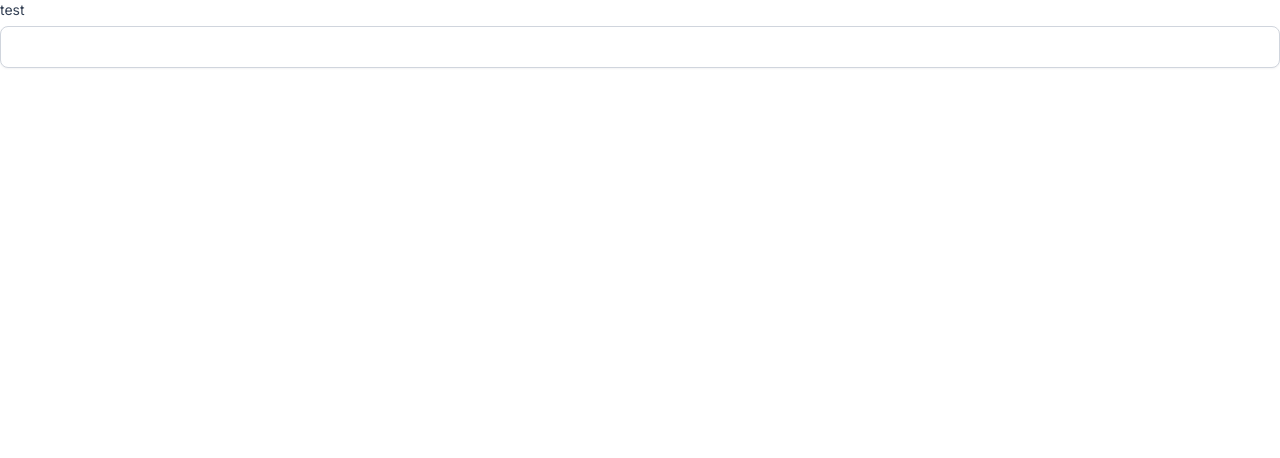
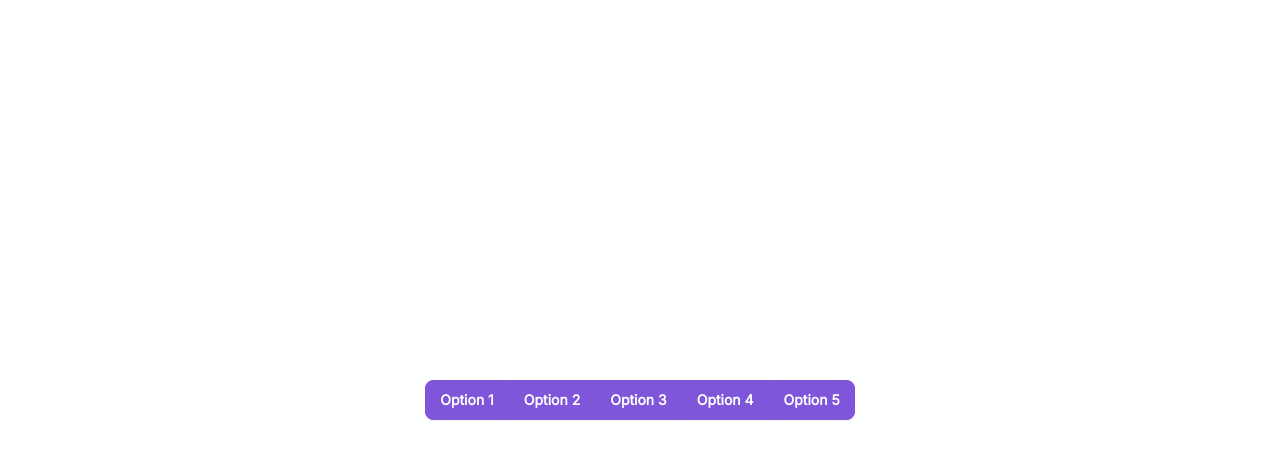
Before and after one commit to bat098/droplo, a Next.js app: page / in a window 1280 px wide. Shown: the top 458 px of the page. Built offline with nearby package versions, Linux system fonts and the light colour scheme.

Commit message:
feat: :sparkles: add ButtonGroup Component, add className prop to Button Component

```diff
--- a/src/app/components/Button/Button.tsx
+++ b/src/app/components/Button/Button.tsx
@@ -4,6 +4,7 @@ import {
   CommonClassesType,
   VaraintsClassesType,
 } from "./Button.types"
+import clsx from "clsx"
 
 const Button = (props: ButtonInterface) => {
   const {
@@ -13,6 +14,7 @@ const Button = (props: ButtonInterface) => {
     icon,
     onClick,
     disabled,
+    className,
   } = props
 
   const commonClasses: CommonClassesType = {
@@ -40,10 +42,12 @@ const Button = (props: ButtonInterface) => {
   const commonStyles = commonClasses[variant]
   const variantColorStyles = variantsClasses[variant][color]
 
-  const styles = `${baseStyles} ${commonStyles} ${variantColorStyles}`
-
   return (
-    <button className={styles} onClick={onClick} disabled={disabled}>
+    <button
+      className={clsx(baseStyles, commonStyles, variantColorStyles, className)}
+      onClick={onClick}
+      disabled={disabled}
+    >
       {icon}
       {children}
     </button>
--- a/src/app/components/Button/Button.types.ts
+++ b/src/app/components/Button/Button.types.ts
@@ -13,6 +13,7 @@ export interface ButtonInterface {
   icon?: React.ReactNode
   onClick?: (e: React.MouseEvent<HTMLButtonElement>) => void
   disabled?: boolean
+  className?: string
 }
 
 export type VaraintsClassesType = {
--- /dev/null
+++ b/src/app/components/ButtonGroup/Button.types.ts
@@ -0,0 +1,5 @@
+import { ButtonInterface } from "../Button/Button.types"
+
+export interface ButtonGroupInterface {
+  children: React.ReactElement<ButtonInterface>[]
+}
--- /dev/null
+++ b/src/app/components/ButtonGroup/ButtonGroup.tsx
@@ -0,0 +1,28 @@
+import React from "react"
+import { ButtonGroupInterface } from "./Button.types"
+
+const ButtonGroup = ({ children }: ButtonGroupInterface) => {
+  const childrenWithClass = React.Children.map(children, (child, index) => {
+    let classname = ""
+
+    switch (index) {
+      case 0:
+        classname = "rounded-l-lg rounded-r-none"
+        break
+      case children.length - 1:
+        classname = "rounded-r-lg rounded-l-none"
+        break
+      default:
+        classname = "rounded-none"
+        break
+    }
+
+    return React.cloneElement(child, {
+      className: `${classname} ${child.props.className || ""}`,
+    })
+  })
+
+  return <div>{childrenWithClass}</div>
+}
+
+export default ButtonGroup
--- a/src/app/page.tsx
+++ b/src/app/page.tsx
@@ -1,18 +1,18 @@
 "use client"
 
-import { useState } from "react"
-import FoprmGroup from "./components/FormGroup/FoprmGroup"
-import Label from "./components/Label/Label"
-import TextField from "./components/TextField/TextField"
+import ButtonGroup from "./components/ButtonGroup/ButtonGroup"
+import Button from "./components/Button/Button"
 
 export default function Home() {
-  const [value, setValue] = useState("")
   return (
-    <div>
-      <FoprmGroup>
-        <Label>test</Label>
-        <TextField value={value} onChange={(e) => setValue(e.target.value)} />
-      </FoprmGroup>
+    <div className="w-screen h-screen flex items-center justify-center">
+      <ButtonGroup>
+        <Button>Option 1</Button>
+        <Button>Option 2</Button>
+        <Button>Option 3</Button>
+        <Button>Option 4</Button>
+        <Button>Option 5</Button>
+      </ButtonGroup>
     </div>
   )
 }
```
